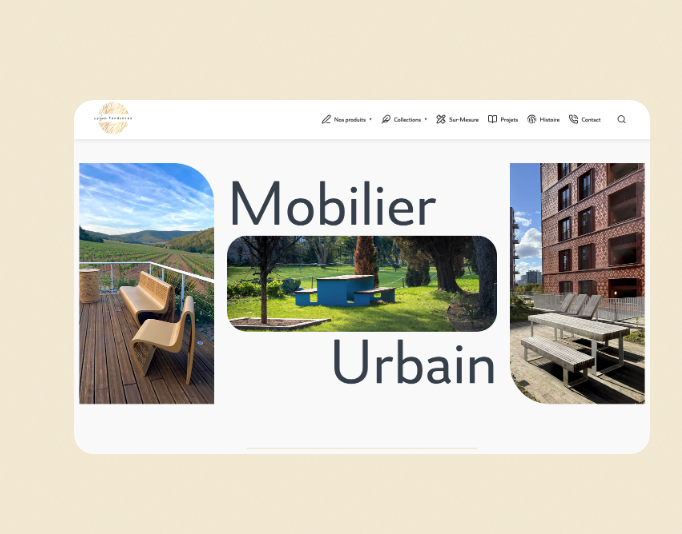
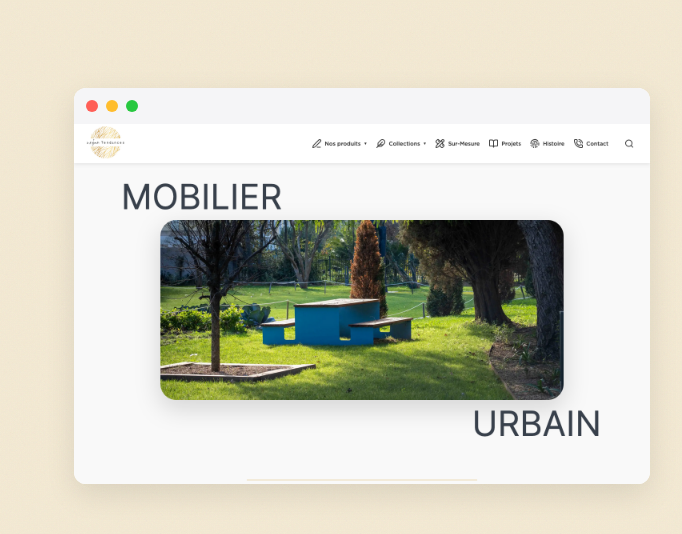
Before and after one commit to clementchetaille/heyclem-2025, a website: page urban-tendances-page.html in a window 1280 px wide. Shown: the part 102-636 px from the top of the page, 598-1280 px from the left. Drawn offline with Linux system fonts and the light colour scheme.

Commit message:
HeyClem vFinal #9 + Mockup

```diff
--- a/scss/layout/_sections.scss
+++ b/scss/layout/_sections.scss
@@ -1571,31 +1571,43 @@ body.dark {
   }
 }
 
-.hero-image {
-  position: relative;
-  height: auto;
-  min-height: 500px;
-  padding-top: 4rem;
+.browser-mockup {
+  width: 100%;
+  max-width: 1200px;
+  margin: 0 auto;
+  border-radius: 12px;
   overflow: hidden;
-}
-.hero-image img {
+  background: #fff;
+  box-shadow: 0 10px 30px rgba(0, 0, 0, 0.1);
+}
+
+.browser-header {
+  display: flex;
+  gap: 8px;
+  padding: 12px;
+  background: #f5f5f7;
+}
+
+.browser-header .dot {
+  width: 12px;
+  height: 12px;
+  border-radius: 50%;
+  display: block;
+}
+
+.browser-header .red {
+  background: #ff5f57;
+}
+.browser-header .yellow {
+  background: #ffbd2e;
+}
+.browser-header .green {
+  background: #28c840;
+}
+
+.browser-content img {
   width: 100%;
-  height: 100%;
-  border-radius: 20px;
-  object-fit: contain;
-}
-@media (max-width: 968px) {
-  .hero-image img {
-    padding-top: 1rem;
-    height: 350px;
-  }
-}
-@media (max-width: 480px) {
-  .hero-image {
-    min-height: 300px;
-    padding-top: 1rem;
-    height: 250px;
-  }
+  display: block;
 }
 
 .quick-info {
--- a/urban-tendances-page.html
+++ b/urban-tendances-page.html
@@ -45,7 +45,7 @@
               <span class="tag">SEO</span>
             </div>
             <a
-              href="https://clementchetaille.github.io/urban-tendances-2025/index.html"
+              href="https://www.urban-tendances.fr"
               target="_blank"
               rel="noopener noreferrer"
               class="visit-site-btn"
@@ -67,11 +67,19 @@
               </svg>
             </a>
           </div>
-          <div class="hero-image">
-            <img
-              src="assets/images/urban-tendances-screenshot1.png"
-              alt="PE Sono Light"
-            />
+          <div class="browser-mockup">
+            <div class="browser-header">
+              <span class="dot red"></span>
+              <span class="dot yellow"></span>
+              <span class="dot green"></span>
+            </div>
+
+            <div class="browser-content">
+              <img
+                src="assets/images/urban-tendances-screenshot0.png"
+                alt="Aperçu du projet"
+              />
+            </div>
           </div>
         </div>
       </div>
@@ -146,7 +154,7 @@
         <div class="gallery-grid">
           <div class="gallery-item">
             <img
-              src="assets/images/urban-tendances-screenshot1.png"
+              src="assets/images/urban-tendances-screenshot0.png"
               alt="Page d'accueil"
             />
           </div>
```
Also changed, not shown: pe-sonolight-page.html (+13 -5 lines), assets/images/pesonolight-screenshot1.png, assets/images/urban-tendances-screenshot0.png (added), assets/images/urban-tendances-screenshot1.png (deleted), css/style.css, 4 other files.
